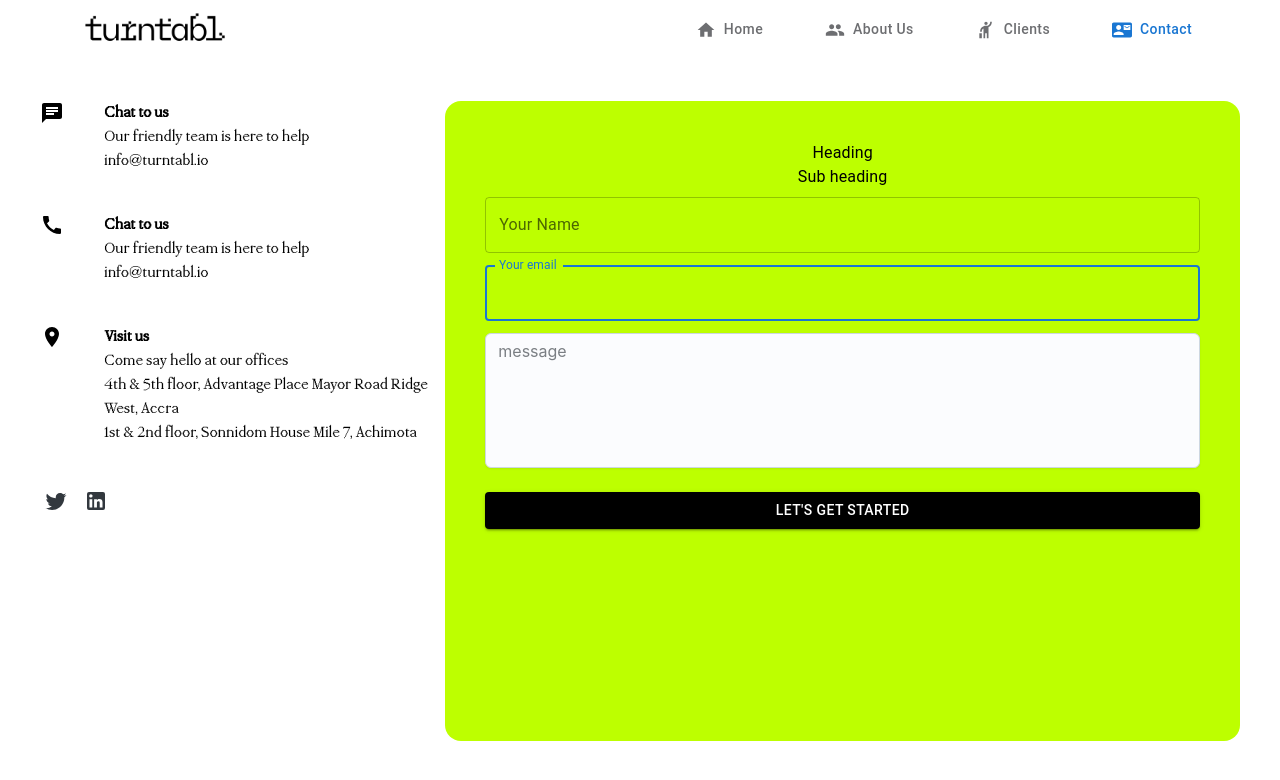
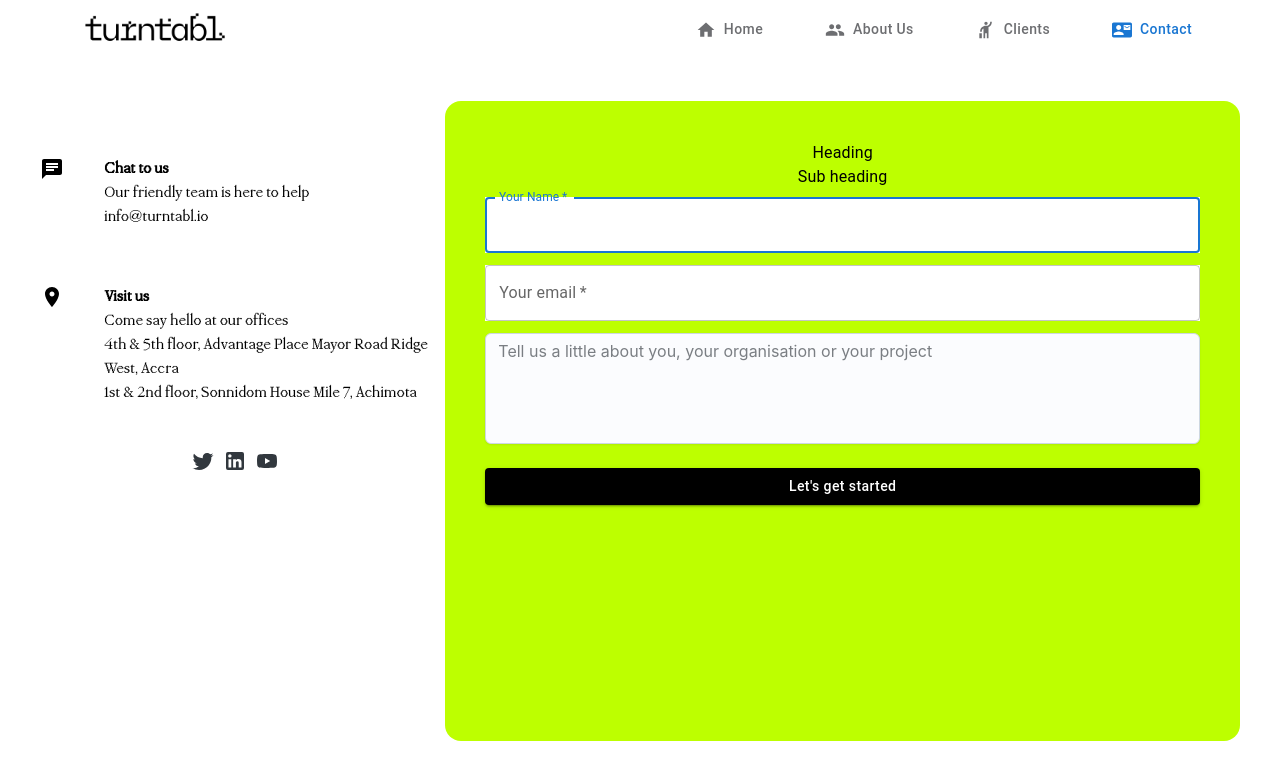
Before and after one commit to sirnobys/turntabl-website-ui, a React (Create React App) app: page /contact in a window 1280 px wide. Shown: the top 780 px of the page. Built offline with nearby package versions, Linux system fonts and the light colour scheme.

Commit message:
updated contact from and added links

```diff
--- a/src/App.css
+++ b/src/App.css
@@ -246,6 +246,7 @@
 }
 
 .button-pixel-black {
+  text-transform: none !important;
   background-color: #000000 !important;
   color: #ffffff !important;
 }
--- a/src/components/forms/ContactForm.jsx
+++ b/src/components/forms/ContactForm.jsx
@@ -12,41 +12,33 @@ import Textarea from '@mui/joy/Textarea';
 
 const ContactForm = (props) => {
     const [name, setName] = useState('');
-    const [description, setDescription] = useState('');
-    const [selectedImage, setSelectedImage] = useState(null);
-    const [urlTitle, setUrlTitle] = useState(null);
-    const [urlLink, setUrlLink] = useState(null);
+    const [message, setMessage] = useState('');
+    const [email, setEmail] = useState('');
 
-    const { sendBlogData, handleClose, open } = props;
 
-    const handleBlogSubmit = () => {
+    const handleSubmit = (e) => {
+        e.preventDefault()
         let data = {
             name: name,
-            description: description,
-            image: selectedImage,
-            urlTitle: urlTitle,
-            urlLink: urlLink
+            message: message,
+            email: email
         }
-        sendBlogData(data);
+
         setName('');
-        setDescription('');
-        setSelectedImage(null);
-        setUrlTitle('');
-        setUrlLink('');
+        setEmail('');
+        setMessage('');
     }
 
-    const handleBlogClose = () => {
-        handleClose();
-    }
+
 
     return (
         <Box>
-            <div>
+            <form onSubmit={handleSubmit}>
                 <Box borderRadius={4}
                     sx={{
                         // px: { xs: 2, sm: 5 },
                         // py: { xs: 2, sm: 5 },
-                        minHeight: '70vh',
+                        minHeight: '50vh',
                         display: "flex",
                         flexDirection: "column",
                         textAlign: "center",
@@ -54,6 +46,11 @@ const ContactForm = (props) => {
                     <Typography>Heading</Typography>
                     <Typography>Sub heading</Typography>
                     <TextField
+                        sx={{
+                            background: 'white'
+                        }}
+                        required
+                        value={name}
                         autoFocus
                         margin="dense"
                         id="name"
@@ -65,30 +62,37 @@ const ContactForm = (props) => {
                     />
 
                     <TextField
-                        autoFocus
+                        sx={{
+                            background: 'white'
+                        }}
+                        required
+                        value={email}
+                        // autoFocus
                         margin="dense"
                         id="email"
                         label="Your email"
                         type="email"
                         fullWidth
                         variant="outlined"
-                        onChange={(e) => setUrlTitle(e.target.value)}
+                        onChange={(e) => setEmail(e.target.value)}
                     />
                     <Textarea
                         sx={{
                             mt: 1,
-                            mb:3,
-                            pb:7
+                            mb: 3,
+                            pb: 4
                         }}
-                        placeholder="message"
+                        required
+                        value={message}
+                        placeholder="Tell us a little about you, your organisation or your project "
                         minRows={3}
                         variant="outlined"
                         size="md"
-                        onChange={(e) => setDescription(e.target.value)}
+                        onChange={(e) => setMessage(e.target.value)}
                     />
-                    <Button className='button-pixel-black' variant='contained'>Let's get started</Button>
+                    <Button  type="submit" className='button-pixel-black' variant='contained'>Let's get started</Button>
                 </Box>
-            </div>
+            </form>
         </Box>
     )
 }
--- /dev/null
+++ b/src/constants/links.js
@@ -0,0 +1,3 @@
+const TWITTER ="https://twitter.com/turntablio"
+const LINKEDIN ="https://www.linkedin.com/company/turntabl"
+const YOUTUBE =""
--- a/src/pages/ContactPage.jsx
+++ b/src/pages/ContactPage.jsx
@@ -11,6 +11,7 @@ import LightbulbIcon from '@mui/icons-material/Lightbulb';
 import CheckCircleOutlineIcon from '@mui/icons-material/CheckCircleOutline';
 import HandshakeIcon from '@mui/icons-material/Handshake';
 import TwitterIcon from '@mui/icons-material/Twitter';
+import YouTubeIcon from '@mui/icons-material/YouTube';
 import IconButton from '@mui/joy/IconButton';
 import LinkedInIcon from '@mui/icons-material/LinkedIn';
 import ContactForm from '../components/forms/ContactForm';
@@ -34,6 +35,7 @@ export const Contact = () => {
                             display: "flex",
                             flexDirection: "row",
                             textAlign: "left",
+                            py: 7
                         }}>
                             <ChatIcon />
                             <div>
@@ -44,7 +46,7 @@ export const Contact = () => {
 
                         </Box>
 
-                        <Box sx={{
+                        {/* <Box sx={{
                             gap: 5,
                             display: "flex",
                             flexDirection: "row",
@@ -59,7 +61,7 @@ export const Contact = () => {
                                 <Typography className="mondwest">info@turntabl.io</Typography>
                             </div>
 
-                        </Box>
+                        </Box> */}
 
                         <Box sx={{
                             gap: 5,
@@ -80,17 +82,21 @@ export const Contact = () => {
                         <Box sx={{
                             gap: 1,
                             display: "flex",
-                            flexDirection: "row",
-                            textAlign: "left",
+                            flexDirection: "column",
+                            textAlign: "center",
                             pt: 5
                         }}>
+                            <div>
                                 <IconButton size="sm" variant="plain" color="neutral">
                                     <TwitterIcon />
                                 </IconButton>
                                 <IconButton size="sm" variant="plain" color="neutral">
                                     <LinkedInIcon />
                                 </IconButton>
-
+                                <IconButton size="sm" variant="plain" color="neutral">
+                                    <YouTubeIcon />
+                                </IconButton>
+                            </div>
                         </Box>
                     </Grid>
                     <Grid item xs={12} lg={8}>
@@ -104,7 +110,7 @@ export const Contact = () => {
                             textAlign: "center",
                         }}>
 
-                        <ContactForm/>
+                            <ContactForm />
 
 
                         </Box>
--- a/src/pages/LandingPage.jsx
+++ b/src/pages/LandingPage.jsx
@@ -16,13 +16,15 @@ export const LandingPage = (props) => {
         <div id='page-container'>
             <Nav />
             <div id="content-wrap">
-                <div style={{height:'100vh'}}>
+                <div style={{ height: '100vh' }}>
                     <Grid container spacing={2} alignItems={'center'} paddingBottom={10}>
                         <Grid item xs={12} lg={6}>
                             <div className='section'>
                                 <div className='text'>
                                     <span className='leading'>Next level of Software Engineering</span>
-                                    <span className='end'>Picturesque of Ultimate excellence on show<img width={16} src={images.smile} /> </span>
+                                    <span className='end'>
+                                        We’ll be a focal point for the tech scene in Ghana, and we’ll help to build the next generation of Ghanaian engineers.
+                                        <img width={16} src={images.smile} /></span>
                                     <span>
                                         <Button className='btn button-welcoming button-full-rounded' variant="contained">Learn more</Button>
                                     </span>
@@ -69,7 +71,9 @@ export const LandingPage = (props) => {
                             <div className='text'>
                                 <span className='leading'>
                                     World class IT solutions delivered to a global client base</span>
-                                <span className='end'>We build the best product design & engineering teams <img width={16} src={images.smile} /> </span>
+                                <span className='end'>We’ve got a strong focus on technical excellence.<br />
+                                    Everyone on our annual graduate intake goes through an intensive two-month training program. When they’re done, we’re ready to work.
+                                    <img width={16} src={images.smile} /> </span>
                                 <span>
                                     <Button className='btn button-welcoming button-full-rounded' variant="contained">Learn more</Button>
                                 </span>
@@ -90,7 +94,7 @@ export const LandingPage = (props) => {
                 </Grid>
 
                 <div className='layout-y call-to-action'>
-                    <span className='text-grey'>Hire us for your next venture <img width={30} src={images.smile} /></span>
+                    <span className='text-grey'>We’re excited to begin this journey<img width={30} src={images.smile} /></span>
                     <Button className='btn button-insightful button-full-rounded' variant="contained">Say Hi</Button>
                 </div>
                 <div className='clients'>
```
Lines whose indentation alone changed are shown as unchanged.
